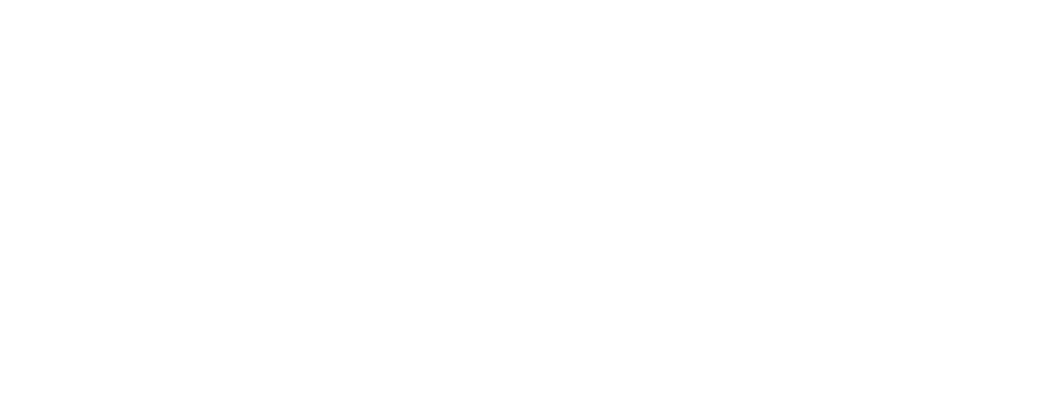
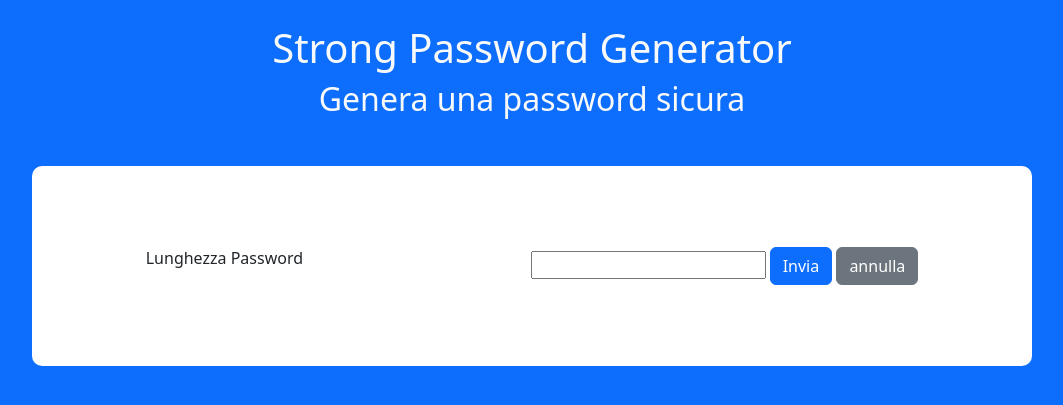
Before and after one commit to MindulaHewadewage/php-strong-password-generator, a PHP site: page / in a window 1280 px wide. Before the commit the part shown is empty. Shown: the top 405 px of the page, without its empty margins (108-1171 px from the left). Run offline with PHP 8.4, Linux system fonts and the light colour scheme.

Commit message:
struttura html css

```diff
--- a/index.php
+++ b/index.php
@@ -1,13 +1,30 @@
 <!DOCTYPE html>
 <html lang="en">
+
 <head>
     <meta charset="UTF-8">
     <meta http-equiv="X-UA-Compatible" content="IE=edge">
     <meta name="viewport" content="width=device-width, initial-scale=1.0">
-    <link rel='stylesheet' href='https://cdnjs.cloudflare.com/ajax/libs/bootstrap/5.2.3/css/bootstrap.min.css' integrity='sha512-SbiR/eusphKoMVVXysTKG/7VseWii+Y3FdHrt0EpKgpToZeemhqHeZeLWLhJutz/2ut2Vw1uQEj2MbRF+TVBUA==' crossorigin='anonymous'/>
+    <link rel='stylesheet' href='https://cdnjs.cloudflare.com/ajax/libs/bootstrap/5.2.3/css/bootstrap.min.css' integrity='sha512-SbiR/eusphKoMVVXysTKG/7VseWii+Y3FdHrt0EpKgpToZeemhqHeZeLWLhJutz/2ut2Vw1uQEj2MbRF+TVBUA==' crossorigin='anonymous' />
+    <link rel="stylesheet" href="style.css">
     <title>Document</title>
 </head>
-<body>
+
+<body class="bg-primary">
+    <header class="container mt-4 text-center text-light">
+        <h1>Strong Password Generator</h1>
+        <h2>Genera una password sicura</h2>
+    </header>
+
+    <main class="small-container mt-5 ">
+        <p>Lunghezza Password</p>
+        <form action="password_generator">
+            <input type="text">
+            <button class="btn btn-primary">Invia</button>
+            <button class="btn btn-secondary">annulla</button>
+        </form>
+    </main>
 
 </body>
+
 </html>
--- /dev/null
+++ b/style.css
@@ -0,0 +1,53 @@
+/* reset */
+* {
+  box-sizing: border-box;
+  margin: 0;
+  padding: 0;
+}
+
+/* generics */
+
+img {
+  max-width: 100%;
+  height: auto;
+}
+
+a {
+  text-decoration: none;
+  color: white;
+}
+
+/* utils */
+.large-container {
+  margin: 0 auto;
+  max-width: 1400px;
+}
+.container {
+  margin: 0 auto;
+  max-width: 1200px;
+}
+
+.small-container {
+  margin: 0 auto;
+  max-width: 1000px;
+}
+
+.xs-container {
+  margin: 0 auto;
+  max-width: 600px;
+}
+
+ul li {
+  list-style-type: none;
+}
+
+/* main */
+main {
+  height: 200px;
+  border-radius: 10px;
+  background-color: white;
+
+  display: flex;
+  align-items: center;
+  justify-content: space-around;
+}
```
